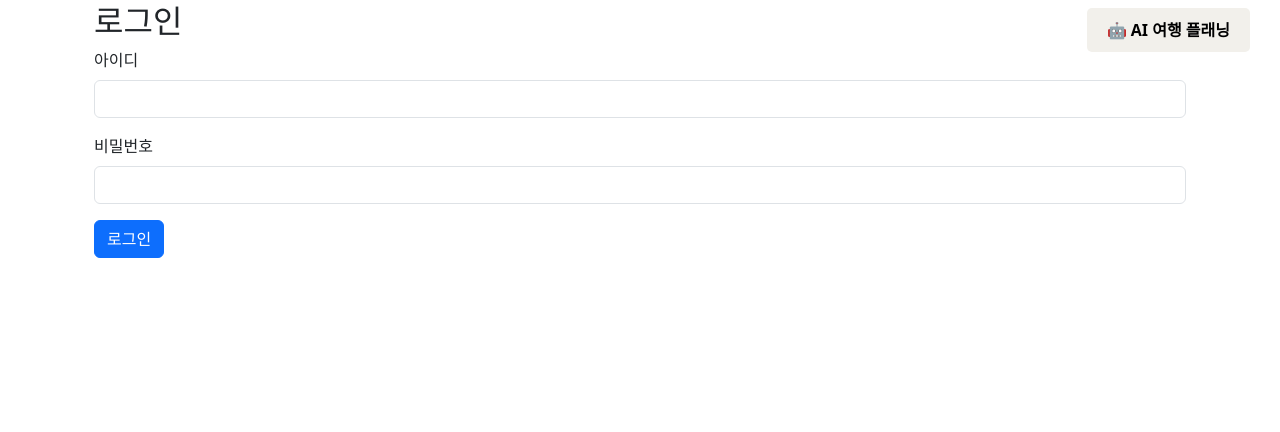
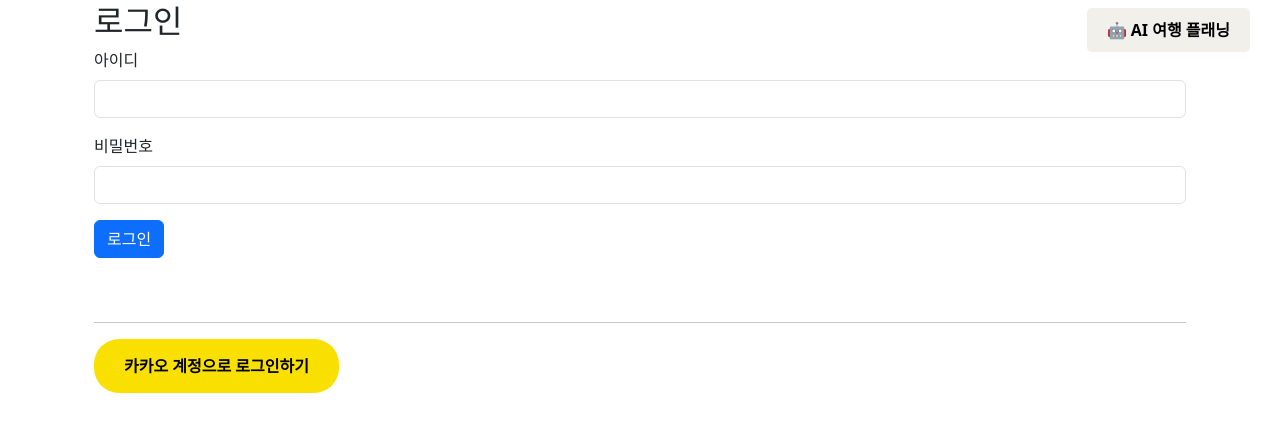
Before and after one commit to Joonim97/SceneTrip, a Django app: template accounts/templates/accounts/login.html in a window 1280 px wide. Shown: the part 112-544 px from the top of the page. Run offline with Django 4.2, Linux system fonts and the light colour scheme; the template is opened without the code that fills it, so the values that code supplies are empty.

Commit message:
feat: 카카오 로그인 버튼 추가

```diff
--- a/accounts/templates/accounts/login.html
+++ b/accounts/templates/accounts/login.html
@@ -17,8 +17,30 @@
       <input type="password" class="form-control" id="password" name="password" required>
     </div>
     <button type="submit" class="btn btn-primary">로그인</button>
+    <br><br><br>
+    <hr>
+    <a href="{% url 'accounts:kakaologinpage' %}" class="kakao-login-btn">카카오 계정으로 로그인하기</a>
   </form>
 
+  <style>
+    .kakao-login-btn {
+      display: inline-block;
+      background-color: #f9e000; /* Kakao's official yellow */
+      color: black; /* Text color */
+      padding: 15px 30px; /* Padding to make it look like a button */
+      border-radius: 25px; /* Rounded corners */
+      border: 0px solid black; /* Optional: border for emphasis */
+      text-decoration: none; /* Remove underline */
+      font-weight: bold; /* Make the text bold */
+      font-size: 16px; /* Adjust font size */
+      text-align: center;
+  }
+
+    .kakao-login-btn:hover {
+        background-color: #FDDC00; /* Slightly darker yellow on hover */
+        cursor: pointer; /* Hand cursor on hover */
+    }
+  </style>
   <script>
     document.getElementById('login-form').addEventListener('submit', function(event) {
       event.preventDefault();  // 기본 폼 제출 막기
```
